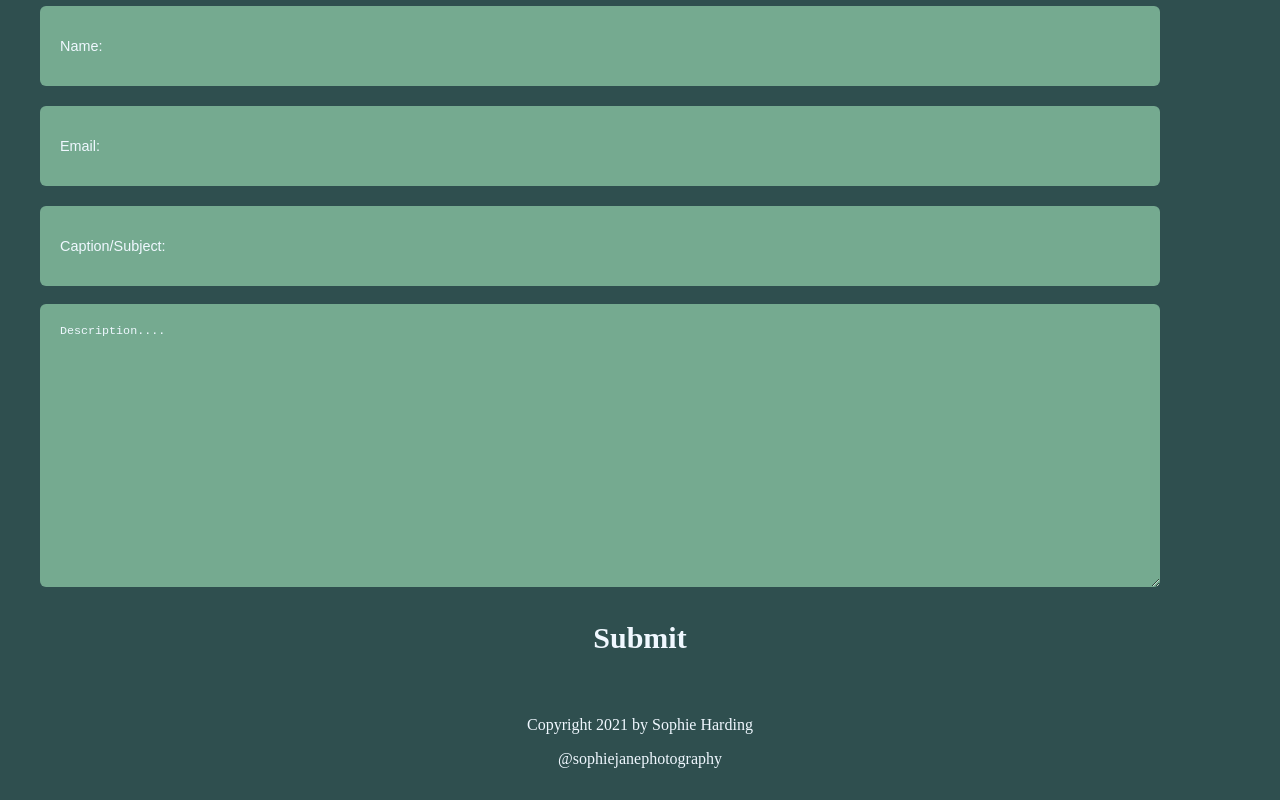
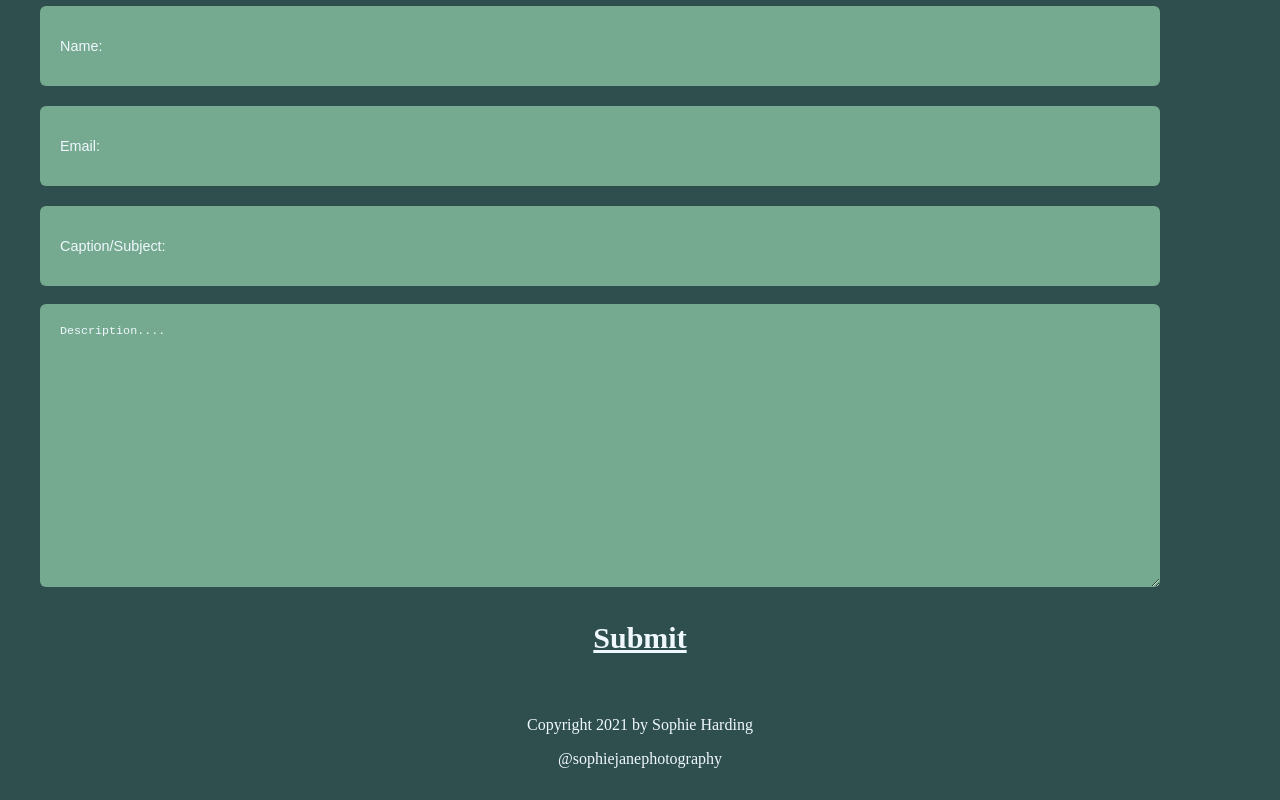
Before and after one commit to SophieHarding/SophieHarding.github.io, a plain HTML site: page index.html in a window 1280 px wide. Shown: the part 3467-4267 px from the top of the page. Drawn offline with nearby package versions, Linux system fonts and the light colour scheme; a web font is replaced by a local one.

Commit message:
Finished Submit button

```diff
--- a/index.html
+++ b/index.html
@@ -151,7 +151,7 @@
              <textarea >Description....</textarea>
                </div>
          <div class="button">
-             Submit
+             <a href="#">Submit</a>
          </div>
         <!-- how do you make it a push button?-->
     </div>
--- a/stylea1.css
+++ b/stylea1.css
@@ -166,6 +166,10 @@ width: 70%;
     font-size: 30px;
     font-weight: bold;
     padding: 5px;
+
+}
+.button a {
+    color: aliceblue;
 }
 
 /*footer starts here*/
```
